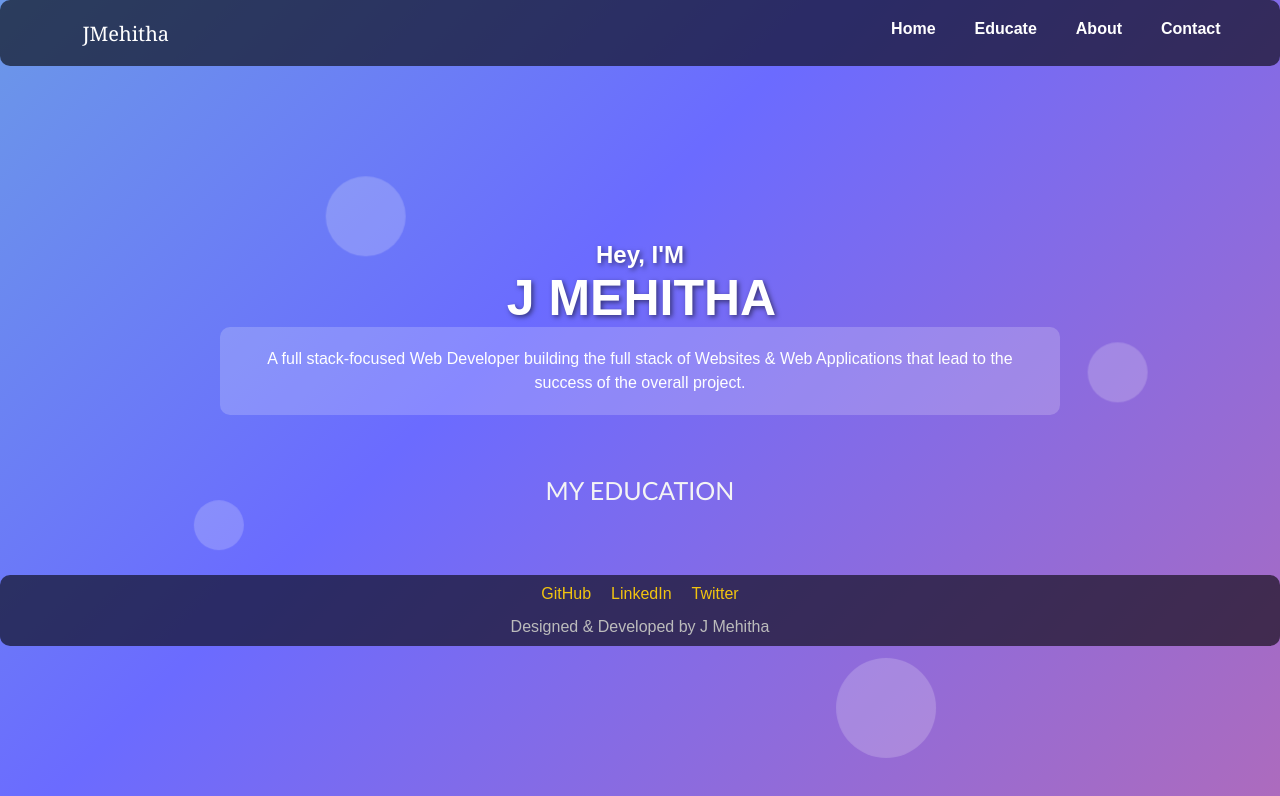
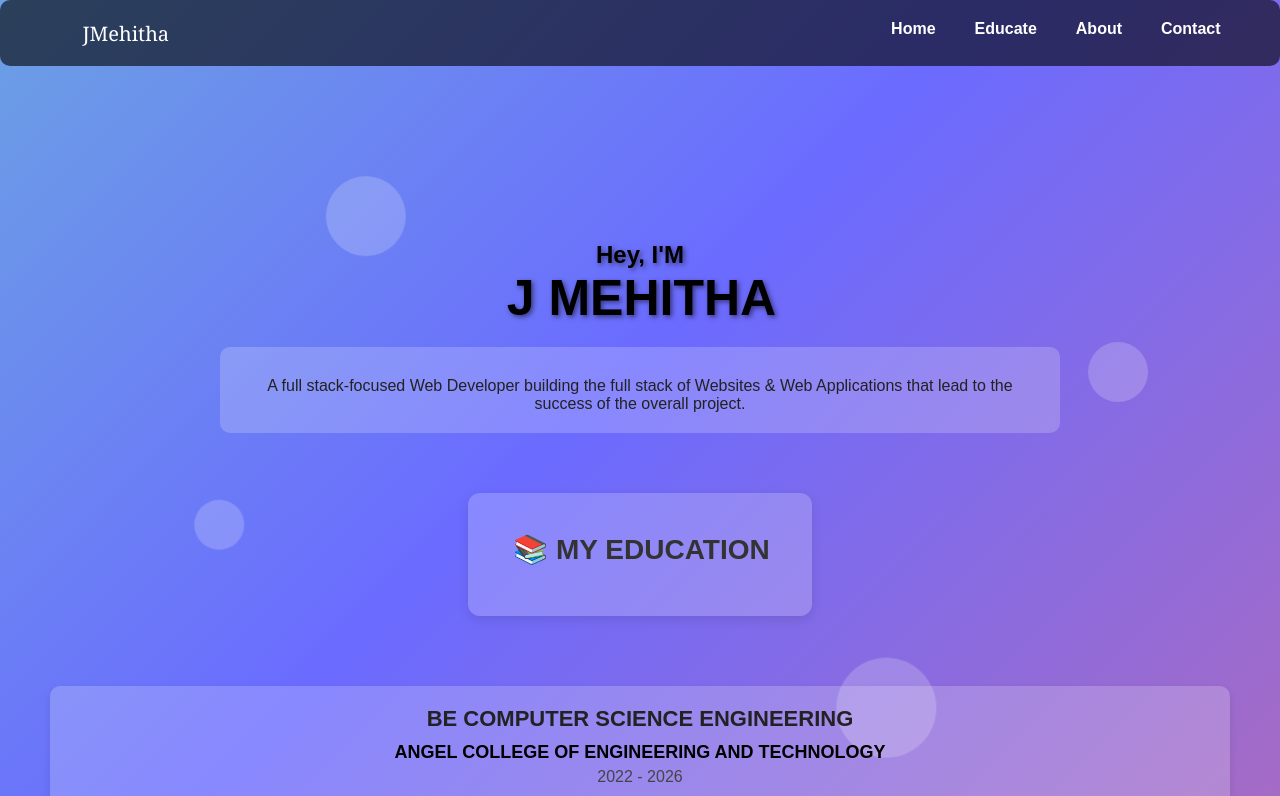
Before and after one commit to mehitha/mehithaj-portfolio, a React (Create React App) app: page / in a window 1280 px wide. Shown: the top 796 px of the page. Built offline with nearby package versions, Linux system fonts and the light colour scheme.

Commit message:
mehithaj-portfolio

```diff
--- a/src/blog.js
+++ b/src/blog.js
@@ -1,3 +1,4 @@
+import Footer from "./components/Footer";
 import "./index.css";
 import { useEffect } from "react";
 // import { Link } from 'react-router-dom';
@@ -30,9 +31,26 @@ const Blog = () => {
             <div className="three">
                 <p>A full stack-focused Web Developer building the full stack of Websites & Web Applications that lead to the success of the overall project.</p>
             </div>
-            <div class="onee">MY EDUCATION</div>
+
+            <div className="education-container">
+                <h1 className="title">📚 My Education</h1>
+                <div className="education-list">
 
 
+                </div>
+            </div>
+
+            <div className="education-item">
+                            <h2>BE COMPUTER SCIENCE ENGINEERING</h2>
+                            <h3>ANGEL COLLEGE OF ENGINEERING AND TECHNOLOGY</h3>
+                            <p>2022 - 2026</p>
+                        </div>
+
+                        <div className="education-item">
+                            <h2>HIGHER SECONDARY SCHOOL</h2>
+                            <h3>INFANT JESUS HIGHER SECONDARY SCHOOL</h3>
+                            <p>2020 - 2022</p>
+                        </div>
 
 
 
--- a/src/components/Footer.js
+++ b/src/components/Footer.js
@@ -5,7 +5,7 @@ const Footer = () => {
         <footer className="second-footer">
             <div className="social-links">
                 <a href="https://github.com/mehitha" target="_blank" rel="noopener noreferrer">GitHub</a>
-                <a href="https://linkedin.com/in/MehithaJ" target="_blank" rel="noopener noreferrer">LinkedIn</a>
+                <a href="https://www.linkedin.com/in/mehitha-j-67629b252?utm_source=share&utm_campaign=share_via&utm_content=profile&utm_medium=android_app" target="_blank" rel="noopener noreferrer">LinkedIn</a>
                 <a href="https://twitter.com/mehitha" target="_blank" rel="noopener noreferrer">Twitter</a>
             </div>
             <p>Designed & Developed by J Mehitha</p>
--- a/src/index.css
+++ b/src/index.css
@@ -1,6 +1,19 @@
 *{
   padding: 0px;
   margin: 0px;
+}
+
+html, body {
+  margin: 0;
+  padding: 0;
+  overflow-x: hidden; /* Prevents horizontal scroll */
+}
+
+.container {
+  min-height: 100vh; /* Ensure content pushes footer down */
+  display: flex;
+  flex-direction: column;
+  justify-content: space-between; /* Space out content */
 }
 
 nav{
@@ -70,6 +83,7 @@ input{
 }
 .hero{
   padding-top: 75px;
+  color: black;
 
 
 
@@ -85,15 +99,21 @@ input{
 .p{
   padding: 50px;
 }
-.three{
+three{
 
     text-align: center;
     max-width: 400px;
-    padding: 10px 20px;
-    margin: auto;
+    /* padding: 10px 20px;   */
+
     line-height: 1.5;
 
 
+
+
+}
+.three p{
+  padding-top: 10px;
+  color: #222;
 }
 @keyframes fadeInUp {
   from {
@@ -401,11 +421,12 @@ body {
 /* Description Box */
 .three {
   max-width: 800px;
-  margin: auto;
+  margin-top:20px;
   background: rgba(255, 255, 255, 0.2);
   padding: 20px;
   border-radius: 10px;
 }
+
 
 /* Responsive Design */
 @media (max-width: 768px) {
@@ -437,10 +458,12 @@ body {
 
   .hero h1 {
       font-size: 50px;
+      color: #222;
   }
 
   .hero h2 {
       font-size: 25px;
+      color: #222;
   }
 
   .three {
@@ -548,9 +571,9 @@ footer p {
   color: #bbb;
   text-align: center;
   border-radius: 10px;
-  margin-bottom: 0%;
+  /* margin-bottom: 0%; */
   background: rgba(0, 0, 0, 0.6);
-  margin-bottom: -1px;
+  /* margin-bottom: -1px; */
 }
 
 .social-links {
@@ -602,6 +625,10 @@ footer p {
   box-shadow: 0 4px 8px rgba(0, 0, 0, 0.1);
   max-width: 800px;
   margin: 30px auto;
+  transition: color 0.3s;
+
+  background: rgba(255, 255, 255, 0.2);
+ margin-top: 10px;
 }
 
 .education-container h2 {
@@ -661,3 +688,95 @@ footer p {
   font-size: 25px;
   color:#f4f4f4;
 }
+/* 📚 Education Section Styles */
+.education-container, .courses-container {
+  max-width: 900px;
+  margin: 60px auto;
+  padding: 40px;
+  text-align: center;
+  background: #fff;
+  border-radius: 12px;
+  box-shadow: 0 4px 12px rgba(0, 0, 0, 0.1);
+  transition: color 0.3s;
+}
+
+.title {
+  font-size: 28px;
+  font-weight: bold;
+  color: #333;
+  margin-bottom: 25px;
+  text-transform: uppercase;
+}
+
+.education-list, .course-list {
+  display: flex;
+  flex-direction: column;
+  gap: 20px;
+  transition: color 0.3s;
+  padding-top: 10PX;
+}
+
+.education-item, .course-item {
+  background: white;
+  padding: 20px;
+  border-radius: 10px;
+  box-shadow: 0 4px 8px rgba(0, 0, 0, 0.1);
+  transition: transform 0.3s ease, box-shadow 0.3s ease;
+  margin-top: 10px;
+  /* linear-gradient(135deg, #f3f3f3, #ffffff) */
+
+}
+
+.education-item:hover, .education-container:hover, .course-item:hover {
+  transform: scale(1.05);
+  box-shadow: 0 6px 15px rgba(0, 0, 0, 0.15);
+}
+
+.education-item h2 {
+  font-size: 22px;
+  color: #222;
+  font-weight: bold;
+}
+
+h3 {
+  font-size: 18px;
+  color: black;
+  margin-bottom: 5px;
+  padding-top: 10px;
+}
+
+.education-item p {
+  font-size: 16px;
+  color: #444;
+}
+
+/* 🔹 Responsive Design */
+@media (max-width: 768px) {
+  .education-container, .courses-container {
+    width: 90%;
+    padding: 30px;
+  }
+
+  .education-item h2 {
+    font-size: 20px;
+
+  }
+
+  h3 {
+    font-size: 16px;
+    padding-top: 5px;
+
+  }
+
+  .education-item p {
+    font-size: 14px;
+  }
+}
+.education-item{
+  background: white;
+  background: rgba(255, 255, 255, 0.2);
+}
+.education-container{
+  background: white;
+  background: rgba(255, 255, 255, 0.2);
+}
```
